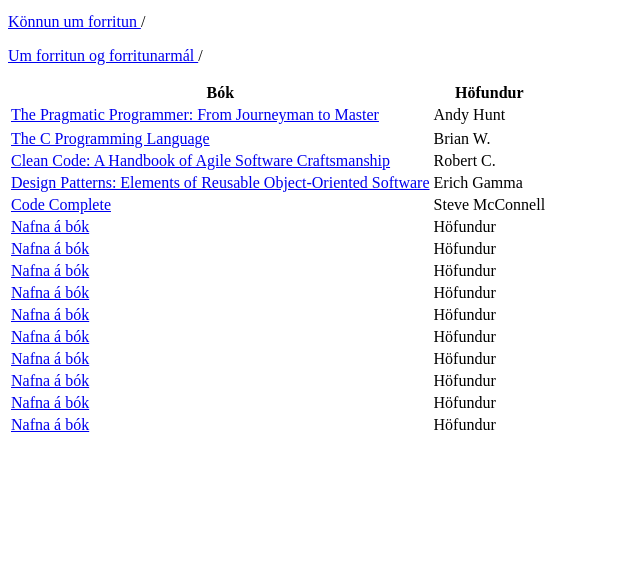
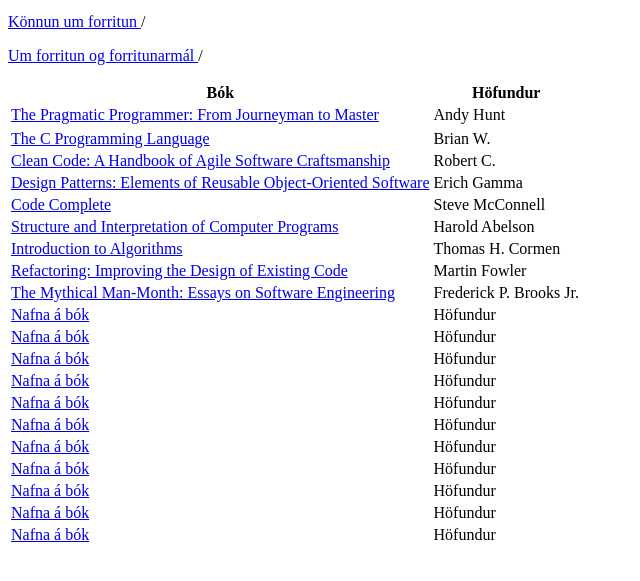
Before and after one commit to kristoferbirgir/Vefforritun-1-V2, a plain HTML site: page sidur/baekur.html in a window 1280 px wide. Shown: the part 101-682 px from the top of the page, without its empty margins (0-640 px from the left). Drawn offline with Linux system fonts and the light colour scheme.

Commit message:
Update baekur.html

```diff
--- a/sidur/baekur.html
+++ b/sidur/baekur.html
@@ -36,6 +36,22 @@
       <tr>
         <td><a href="https://www.goodreads.com/book/show/4845.Code_Complete">Code Complete</a></td>
         <td>Steve McConnell</td>
+      </tr>
+      <tr>
+        <td><a href="https://www.goodreads.com/book/show/43713.Structure_and_Interpretation_of_Computer_Programs">Structure and Interpretation of Computer Programs</a></td>
+        <td>Harold Abelson</td>
+      </tr>
+      <tr>
+        <td><a href="https://www.goodreads.com/book/show/108986.Introduction_to_Algorithms">Introduction to Algorithms</a></td>
+        <td>Thomas H. Cormen</td>
+      </tr>
+      <tr>
+        <td><a href="https://www.goodreads.com/book/show/44936.Refactoring">Refactoring: Improving the Design of Existing Code</a></td>
+        <td>Martin Fowler</td>
+      </tr>
+      <tr>
+        <td><a href="https://www.goodreads.com/book/show/13629.The_Mythical_Man_Month">The Mythical Man-Month: Essays on Software Engineering</a></td>
+        <td>Frederick P. Brooks Jr.</td>
       </tr>
       <tr>
         <td><a href="Linkur">Nafna á bók</a></td>
@@ -77,7 +93,10 @@
         <td><a href="Linkur">Nafna á bók</a></td>
         <td>Höfundur</td>
       </tr>
-
+      <tr>
+        <td><a href="Linkur">Nafna á bók</a></td>
+        <td>Höfundur</td>
+      </tr>
     </table>
   </body>
   </html>
```
